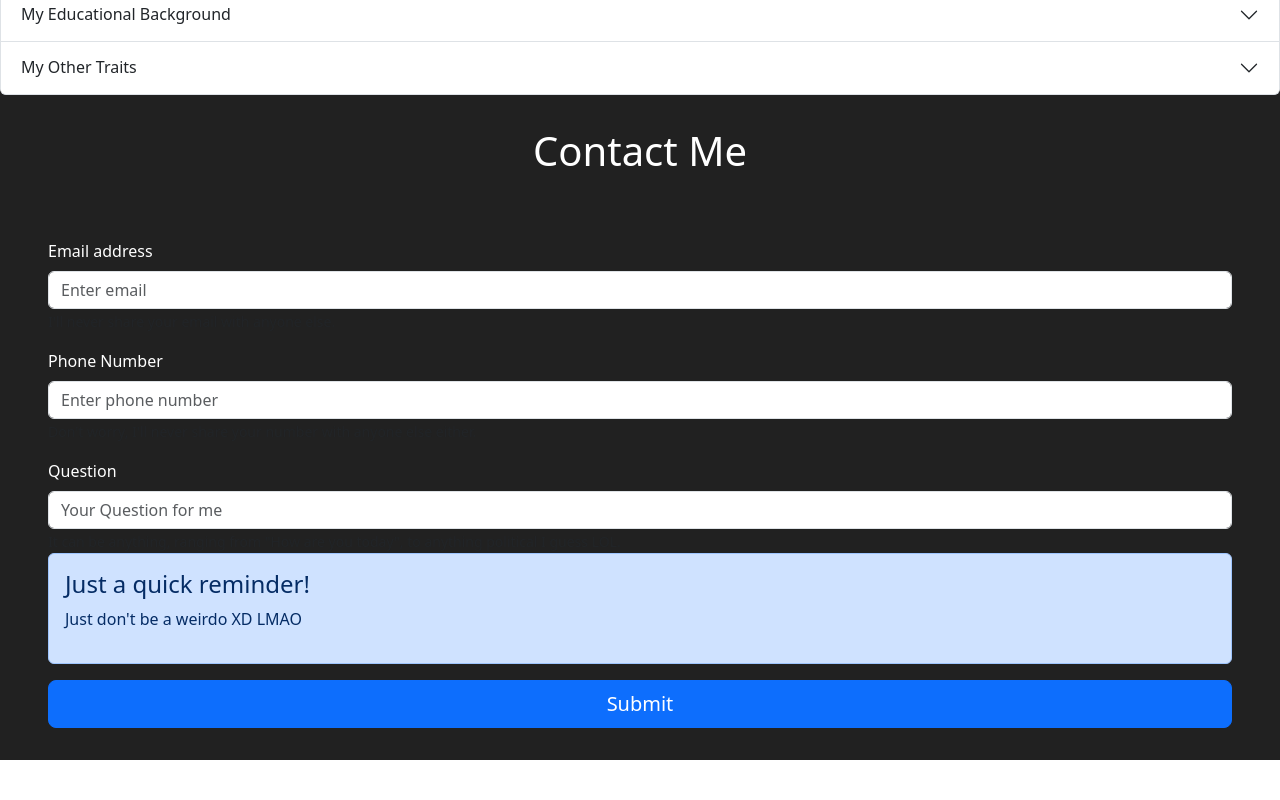
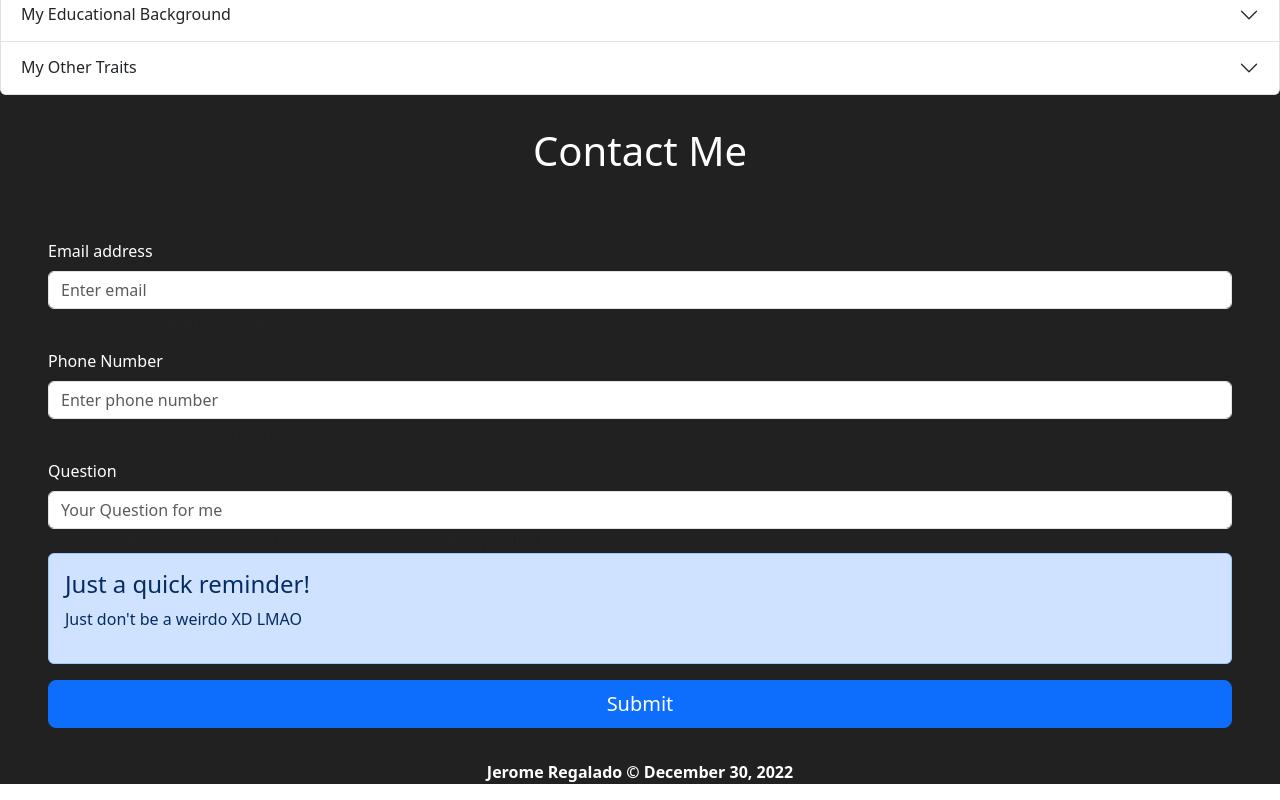
Before and after one commit to jeromeregalado/Regalado_Portfolio, a React (Create React App) app: page / in a window 1280 px wide. Shown: the part 3134-3934 px from the top of the page. Built offline with nearby package versions, Linux system fonts and the light colour scheme.

Commit message:
added footer

```diff
--- a/src/App.css
+++ b/src/App.css
@@ -127,5 +127,10 @@ img
   .formFormat
   {
     margin: 2rem 3rem;
-    padding-bottom: 2rem;
   }
+
+  .footerFormat
+  {
+    text-align: center;
+    font-weight: bold;
+  }
--- a/src/App.js
+++ b/src/App.js
@@ -358,6 +358,7 @@ function App()
             <ContactMeForm/>
           </section>
 
+          <footer><p className="footerFormat">Jerome Regalado &#169; December 30, 2022</p></footer>
       </body>
     </div>
   );
```
